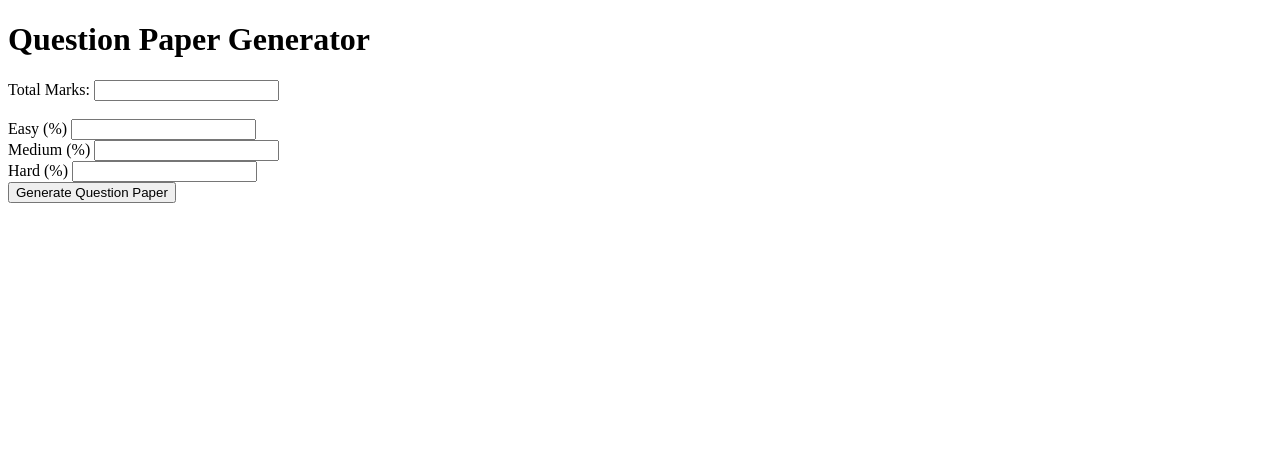
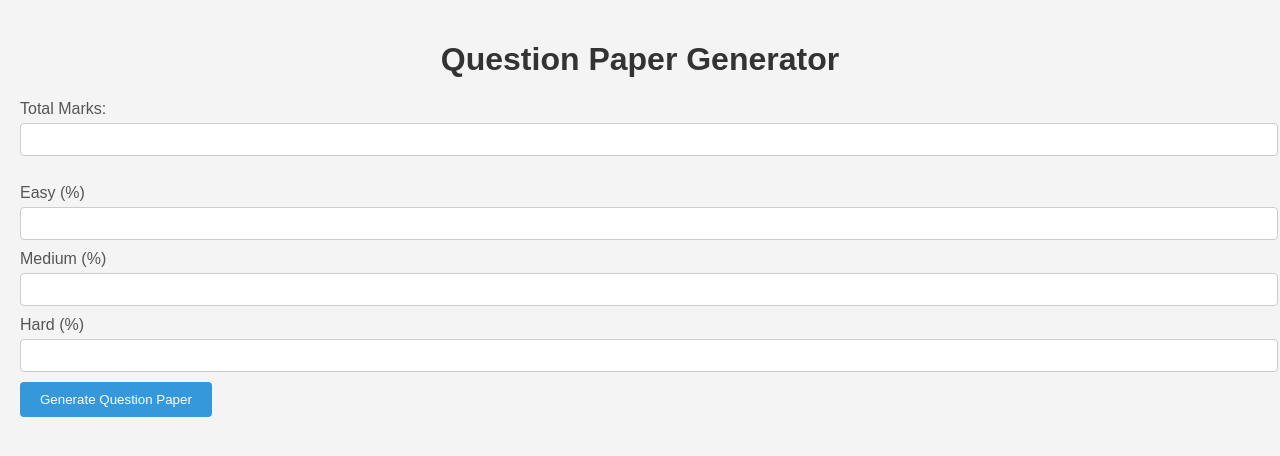
Before and after one commit to Viveksolankee/QusestionPapaerGenerator, a website: page index.html in a window 1280 px wide. Drawn offline with Linux system fonts and the light colour scheme.

Commit message:
Update index.html

```diff
--- a/index.html
+++ b/index.html
@@ -1,53 +1,8 @@
-<!-- <!DOCTYPE html>
-<html lang="en">
-<head>
-  <meta charset="UTF-8">
-  <title>Question Paper Generator</title>
-</head>
-<body>
-  <h1>Question Paper Generator</h1>
-  <div>
-    <label for="difficultyInput">Enter Difficulty:</label>
-    <input type="text" id="difficultyInput">
-    <button onclick="fetchQuestions()">Get Questions</button>
-  </div>
-  <div id="questionList"></div>
-
-  <script>
-    const questionListDiv = document.getElementById("questionList");
-
-    // Function to fetch questions
-    const fetchQuestions = async () => {
-      const difficulty = document.getElementById("difficultyInput").value;
-
-      try {
-        const response = await fetch(`http://localhost:5000/api/questions?difficulty=${difficulty}`);
-        const data = await response.json();
-        displayQuestions(data);
-      } catch (error) {
-        console.error('Error fetching questions:', error);
-      }
-    };
-
-    // Function to display questions in the DOM
-    const displayQuestions = (questions) => {
-      questionListDiv.innerHTML = ''; // Clear previous content
-
-      const questionList = document.createElement('ul');
-      questions.forEach((q, index) => {
-        const listItem = document.createElement('li');
-        listItem.textContent = `${index + 1}. ${q.subject} - ${q.question} - ${q.difficulty} - Marks: ${q.marks}`;
-        questionList.appendChild(listItem);
-      });
-      questionListDiv.appendChild(questionList);
-    };
-  </script>
-</body>
-</html> -->
 <!DOCTYPE html>
 <html lang="en">
 <head>
   <meta charset="UTF-8">
+  <link rel="stylesheet" href="styles.css">
   <title>Question Paper Generator</title>
 </head>
 <body>
```
